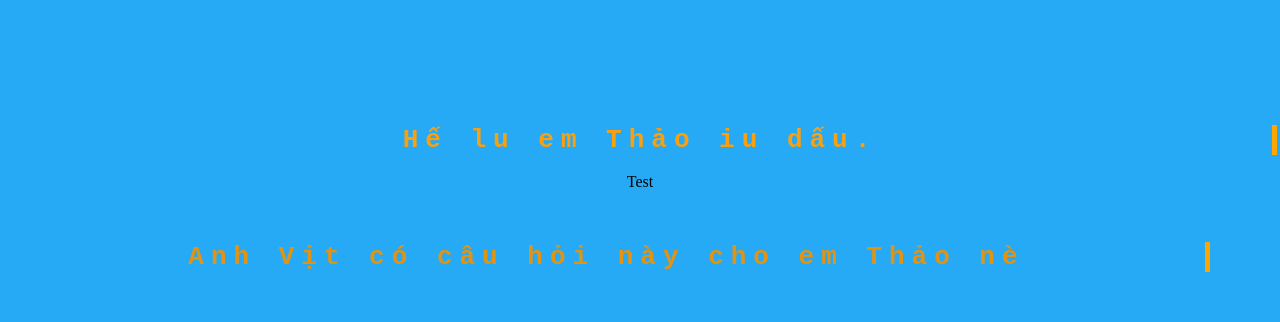
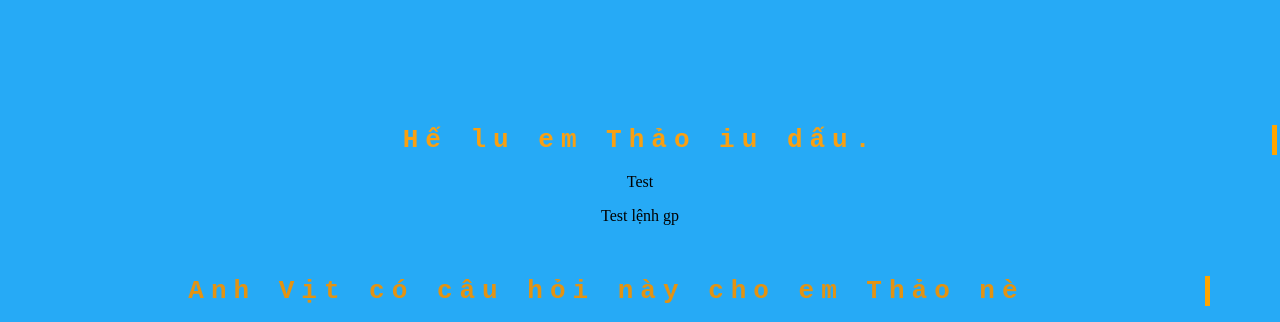
Before and after one commit to Nishikatakagi/test-rep, a plain HTML site: page index.html in a window 1280 px wide. Shown: the top 322 px of the page. Drawn offline with Linux system fonts and the light colour scheme.

Commit message:
sua file index

```diff
--- a/index.html
+++ b/index.html
@@ -12,6 +12,7 @@
     <div class="text">
         <h1>Hế lu em Thảo iu dấu.</h1>
         <p>Test</p>
+        <p>Test lệnh gp</p>
     </div>
     </br>
     <div class="text2">
```
